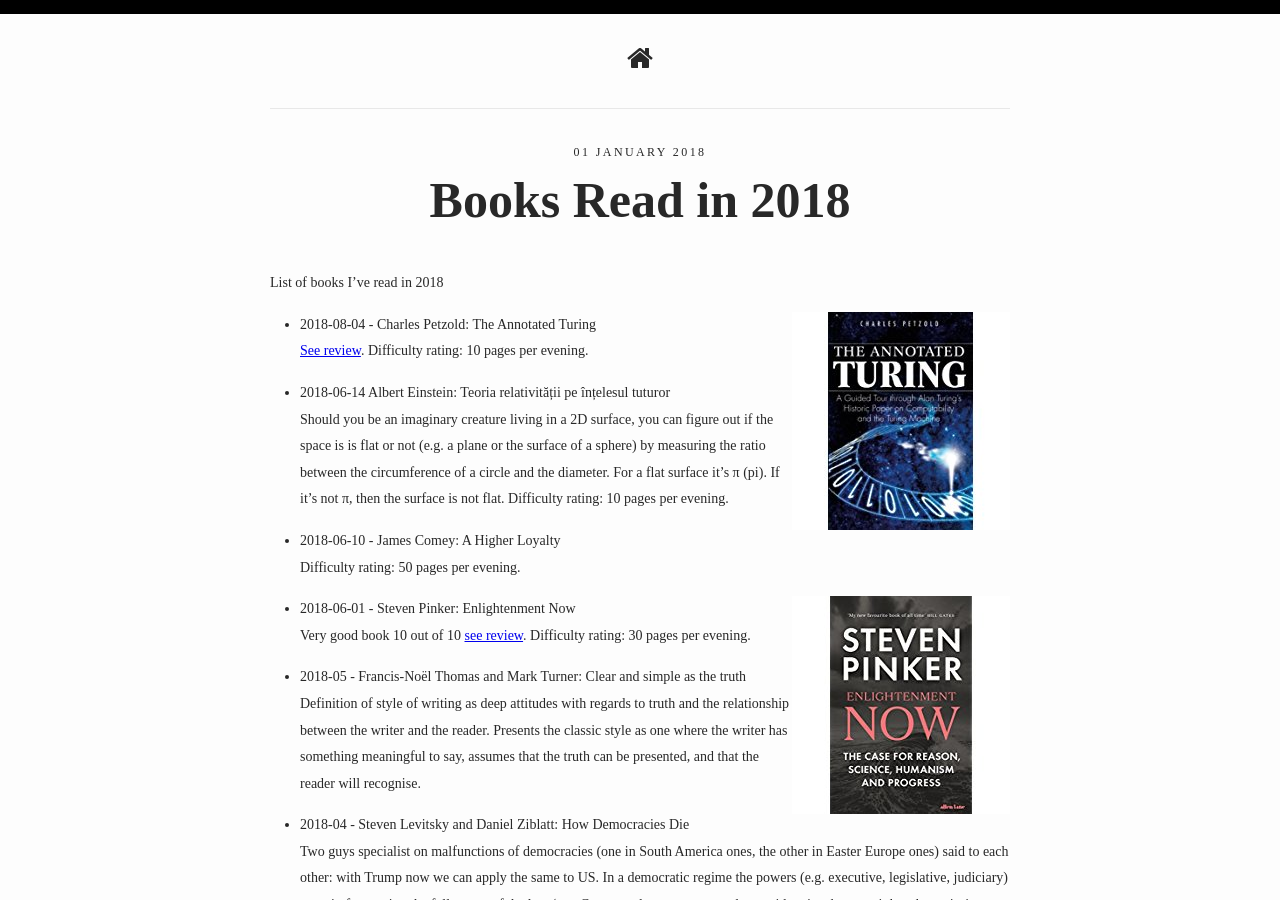
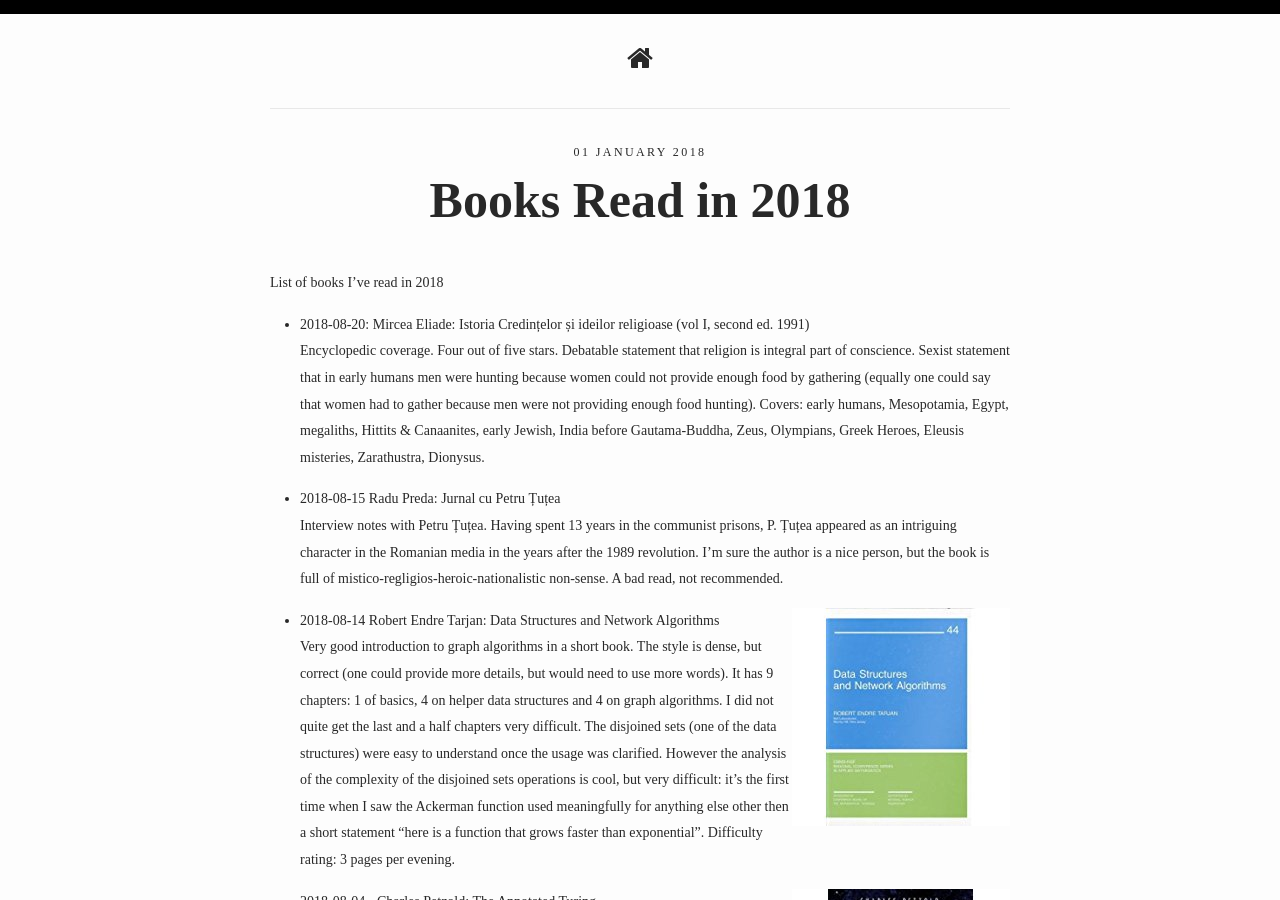
Before and after one commit to bajamircea/bajamircea.github.io, a Jekyll site: the page built from _posts/2018-01-01-read.markdown, in a window 1280 px wide and 900 px high. Built offline with Jekyll 4.4.1, drawn with Linux system fonts in a browser that asks for light colours; nearby versions of some CDN libraries.

Commit message:
More books read

```diff
--- a/_posts/2018-01-01-read.markdown
+++ b/_posts/2018-01-01-read.markdown
@@ -5,6 +5,39 @@ categories: read book
 ---
 
 List of books I've read in 2018
+
+- 2018-08-20: Mircea Eliade: Istoria Credințelor și ideilor religioase (vol I, second ed. 1991)
+: Encyclopedic coverage. Four out of five stars. Debatable statement that
+religion is integral part of conscience. Sexist statement that in early humans
+men were hunting because women could not provide enough food by gathering
+(equally one could say that women had to gather because men were not providing
+enough food hunting). Covers: early humans, Mesopotamia, Egypt, megaliths,
+Hittits & Canaanites, early Jewish, India before Gautama-Buddha, Zeus,
+Olympians, Greek Heroes, Eleusis misteries, Zarathustra, Dionysus.
+
+- 2018-08-15 Radu Preda: Jurnal cu Petru Țuțea
+: Interview notes with Petru Țuțea. Having spent 13 years in the communist
+prisons, P. Țuțea appeared as an intriguing character in the Romanian media
+in the years after the 1989 revolution. I'm sure the author is a nice person,
+but the book is full of mistico-regligios-heroic-nationalistic non-sense. A bad
+read, not recommended.
+
+<img
+  align="right"
+  alt="Book cover"
+  src="/assets/2018-01-01-read/book_cover_ret_dsna.jpg">
+
+- 2018-08-14 Robert Endre Tarjan: Data Structures and Network Algorithms
+: Very good introduction to graph algorithms in a short book. The style is
+dense, but correct (one could provide more details, but would need to use more
+words). It has 9 chapters: 1 of basics, 4 on helper data structures and 4 on
+graph algorithms.  I did not quite get the last and a half chapters very
+difficult. The disjoined sets (one of the data structures) were easy to
+understand once the usage was clarified. However the analysis of the complexity
+of the disjoined sets operations is cool, but very difficult: it's the first
+time when I saw the Ackerman function used meaningfully for anything else other
+then a short statement "here is a function that grows faster than exponential".
+Difficulty rating: 3 pages per evening.
 
 <img
   align="right"
```
Also changed, not shown: assets/2018-01-01-read/book_cover_ret_dsna.jpg (added).
